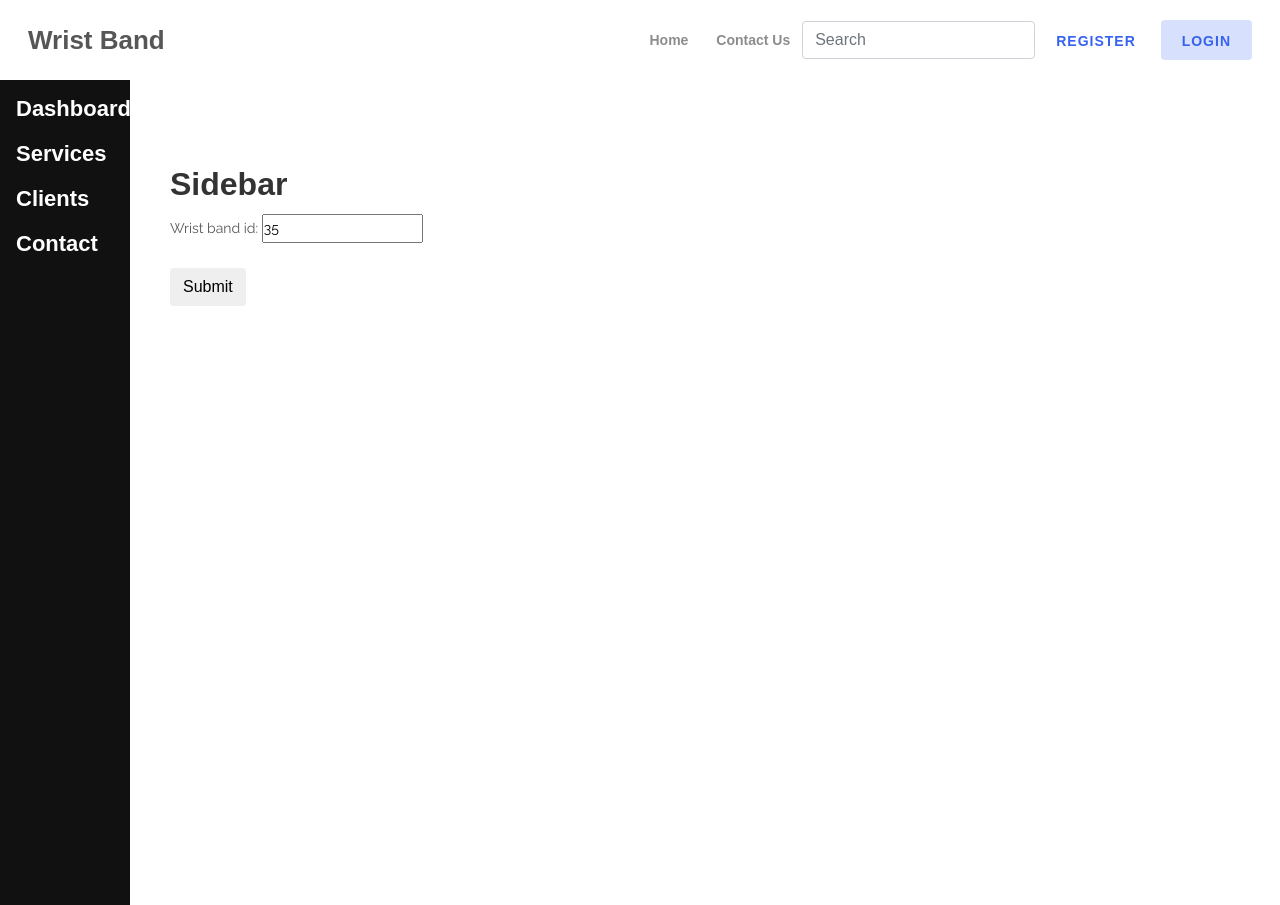
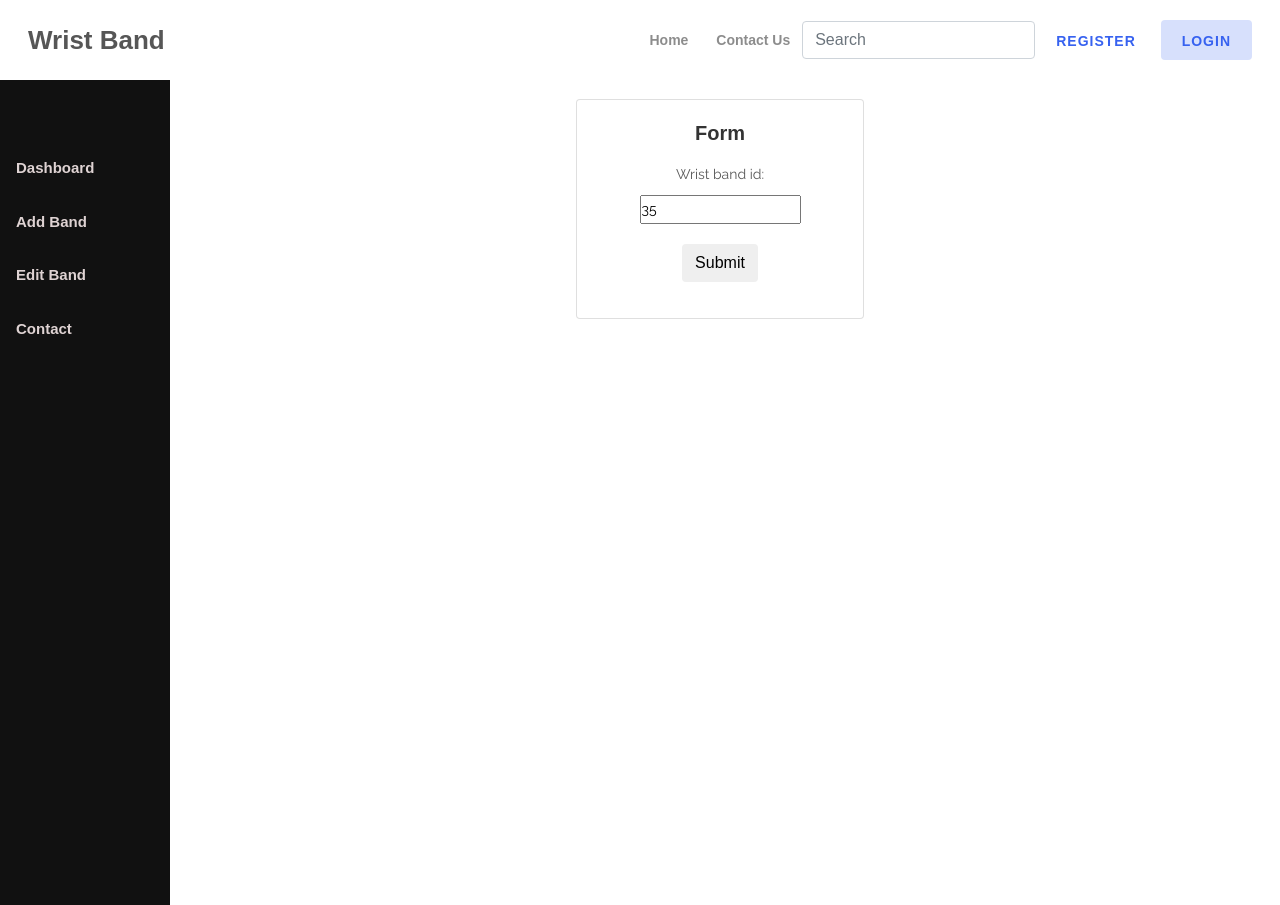
Before and after one commit to SardarDawar/wrist0, a Django app: page /informationedit1/1/ in a window 1280 px wide. Run offline with Django 3.2, Linux system fonts and the light colour scheme; data comes from the database, SQL or seed files in the repository; some libraries are stand-ins or nearby versions.

Commit message:
Update informationedit.html

```diff
--- a/mysite/music/templates/music/informationedit.html
+++ b/mysite/music/templates/music/informationedit.html
@@ -18,22 +18,22 @@ body {
 
 .sidenav {
   height: 100%;
-  width: 130px;
+  width: 170px;
   position: fixed;
   z-index: 1;
-  top: 45px;
+  top: 0px;
   left: 0;
   background-color: #111;
   overflow-x: hidden;
-  padding-top: 20px;
+  padding-top: 130px;
 }
 
 .sidenav a {
   padding: 6px 8px 6px 16px;
   text-decoration: none;
-  font-size: 22px;
+  font-size: 15px;
   font-family:Arial, Helvetica, sans-serif;
-  color: white;
+  color: rgb(223, 211, 211);
   display: block;
 }
 
@@ -41,10 +41,13 @@ body {
   color: #f1f1f1;
 }
 
+.sidenav a {
+  padding-bottom: 25px
+}
 .main {
   margin-left: 160px; /* Same as the width of the sidenav */
   font-size: 28px; /* Increased text to enable scrolling */
-  padding: 0px 10px;
+  margin-top: -65px;
 }
 
 @media screen and (max-height: 450px) {
@@ -58,19 +61,31 @@ body {
 <div class="sidenav">
     <br>
   <a href="{% url 'dashboard' request.user.username %}">Dashboard</a>
-  <a href="{% url 'information' %}">Services</a>  <a href="#clients">Clients</a>
-  <a href="#contact">Contact</a>
+  <a href="{% url 'information' %}">Add Band</a>
+  <a href="#clients">Edit Band</a>
+  <a href="{% url 'contact' %}">Contact</a>
 </div>
 
 <div class="main">
-  <h2>Sidebar</h2>
-{{a}}
-  <form method="POST" action=".">
-    {% csrf_token %}
-    {{form.as_p}}
-    <input type="submit" class='btn btn primary'  >
-  </form>
-</div>
+<center>
+<div class="card" style="width: 18rem;">
+
+  <div class="card-body">
+    <h5 class="card-title">Form
+    </h5>
+    <p class="card-text">
+ <form method="POST" class="form-group">
+   {% csrf_token %}
+   {{form.as_p}}
+   <input type="submit" class="btn btn primary">
+ </form>
+
+    </p>
+  </div></div>
+</div></center>
+
+
+
 
 </body>
 </html>
```
